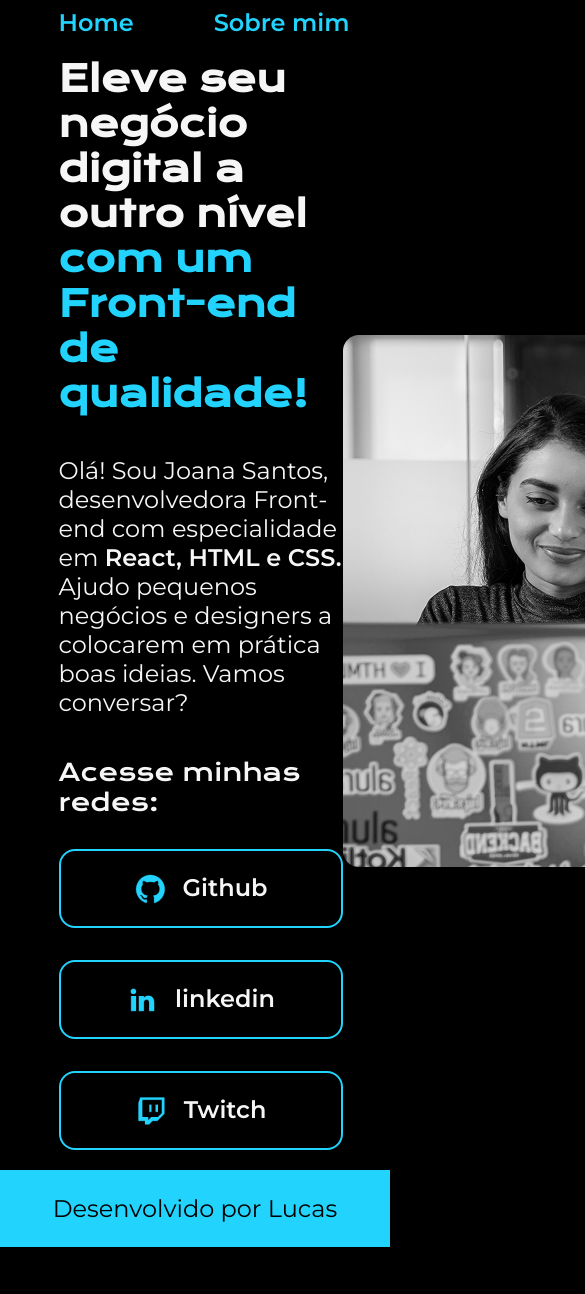
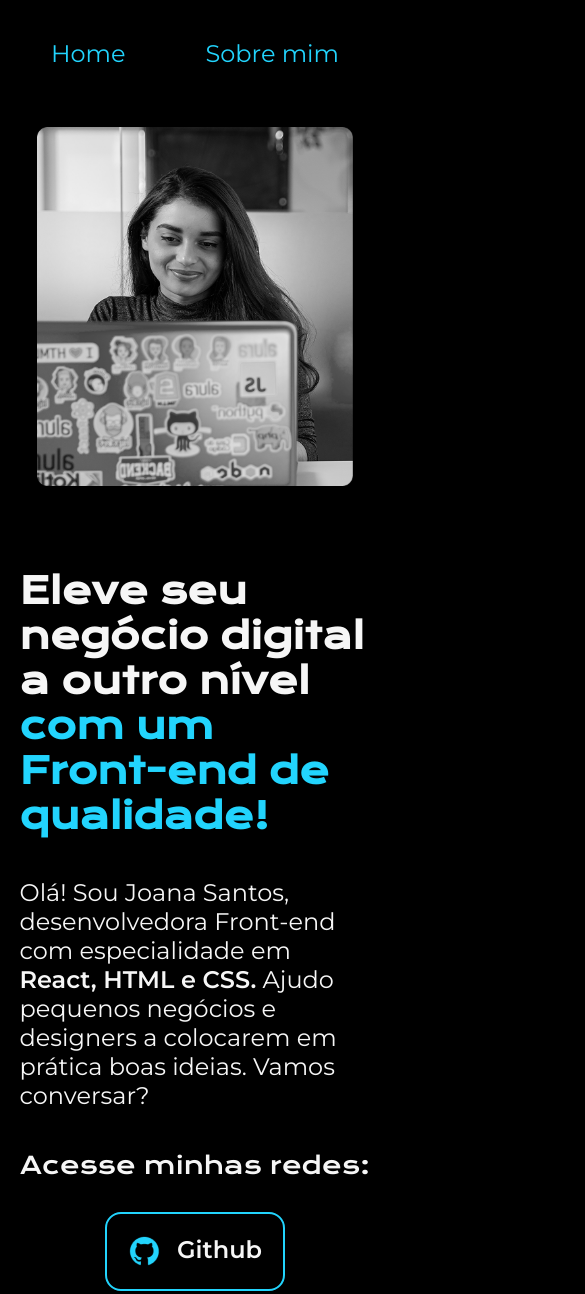
Before and after one commit to lcsdiasferreira3/simple-portfolio, a plain HTML site: page index.html in a window 390 px wide. Shown: the top 1294 px of the page, 585 px wide, since content can reach past the window. Before the commit the page ends 1247 px from the top, so only its background shows below. Drawn offline with nearby package versions, Linux system fonts and the light colour scheme.

Commit message:
make responsive

```diff
--- a/index.html
+++ b/index.html
@@ -30,26 +30,31 @@
         </p>
         <div class="apresentacao__links">
           <h2 class="apresentacao__links_subtitulo">Acesse minhas redes:</h2>
-          <a class="apresentacao__links__link" href="https://github.com">
+          <a class="apresentacao__links__navegacao" href="https://github.com">
             <img src="assets/github.png" alt="github logo" />
             Github</a
           >
 
-          <a class="apresentacao__links__link" href="https://linkedin.com">
+          <a class="apresentacao__links__navegacao" href="https://linkedin.com">
             <img src="assets/linkedin.png" alt="likedin logo" />
             linkedin</a
           >
 
-          <a class="apresentacao__links__link" href="https://instagram.com">
+          <a
+            class="apresentacao__links__navegacao"
+            href="https://instagram.com"
+          >
             <img src="assets/twitch.png" alt="twitch logo" />
             Twitch</a
           >
         </div>
       </section>
 
-      <section>
-        <img src="assets/img.png" alt="Foto da joana codando" />
-      </section>
+      <img
+        class="apresentacao__imagem"
+        src="assets/img.png"
+        alt="Foto da joana codando"
+      />
     </main>
     <footer class="rodape">
       <p>Desenvolvido por Lucas</p>
--- a/styles/style.css
+++ b/styles/style.css
@@ -37,32 +37,34 @@ body {
 
 .cabecalho__menu__link {
   font-family: var(--fonte-secundaria);
-  font-size: 24px;
+  font-size: 1.5rem; //era 24px, para transformar em rem, divide por 16
   font-weight: 600;
   color: var(--cor--terciaria);
   text-decoration: none;
 }
 .apresentacao {
   padding: 5% 15%;
+  gap: 82px;
   display: flex;
   justify-content: space-between;
   align-items: center; // --> alinha os item levando como referencia o maior objetos desses items
 }
 
 .apresentacao__conteudo {
-  width: 615px;
+  width: 50%;
   display: flex;
   flex-direction: column;
+
   gap: 40px; // --> Indica o espaçamento entre os elementos filhos
 }
 
 .apresentacao__conteudo__titulo {
-  font-size: 36px;
+  font-size: 2.25rem;
   font-family: var(--fonte-principal);
 }
 
 .apresentacao__conteudo__texto {
-  font-size: 24px;
+  font-size: 1.5rem;
   font-family: var(--fonte-secundaria);
 }
 
@@ -77,19 +79,19 @@ body {
 .apresentacao__links_subtitulo {
   font-family: var(--fonte-principal);
   font-weight: 400;
-  font-size: 24px;
+  font-size: 1.5rem;
 }
 
-.apresentacao__links__link {
+.apresentacao__links__navegacao {
   display: flex;
   justify-content: center;
   gap: 16px;
   border: 2px solid var(--cor--terciaria);
-  width: 280px;
+  width: 50%;
   text-align: center;
   border-radius: 16px;
   font-weight: 600;
-  font-size: 24px;
+  font-size: 1.5rem;
   padding: 21.5px 0;
   text-decoration: none;
   color: var(--cor--secundaria);
@@ -100,12 +102,35 @@ body {
   background-color: var(--cor--hover);
 }
 
+.apresentacao__imagem {
+  width: 90%;
+}
+
 .rodape {
   padding: 24px;
   color: var(--cor--principal);
   background-color: var(--cor--terciaria);
   text-align: center;
   font-family: "Montserrat", sans-serif;
-  font-size: 24px;
+  font-size: 1.5rem;
   font-weight: 400;
 }
+
+@media (max-width: 1200px) /* o () é uma condição (se o tamanho da tela for verdadeiro, faça isso) */ {
+  .cabecalho {
+    padding: 10%;
+  }
+
+  .cabecalho__menu {
+    justify-content: center;
+  }
+
+  .apresentacao {
+    flex-direction: column-reverse; /* o reverse inverte a posição dos objetos, em ves de alterar no html faz isso */
+    padding: 5%;
+  }
+
+  .apresentacao__conteudo {
+    width: auto;
+  }
+}
```
Also changed, not shown: about.html (+5 -1 lines).
